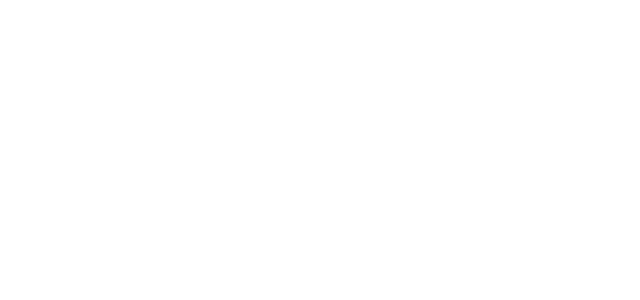
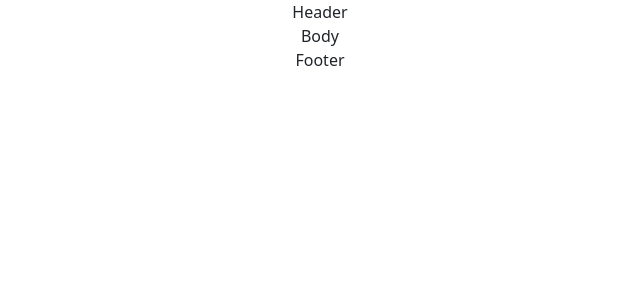
Before and after one commit to azimugv/Resturant-Project, a React (Create React App) app: page / in a window 1280 px wide. Shown: the top 300 px of the page, without its empty margins (320-960 px from the left). Built offline with nearby package versions, Linux system fonts and the light colour scheme.

Commit message:
Component tree Created

```diff
--- a/public/index.html
+++ b/public/index.html
@@ -1,14 +1,12 @@
 <!DOCTYPE html>
 <html lang="en">
+
 <head>
   <meta charset="utf-8" />
   <link rel="icon" href="%PUBLIC_URL%/favicon.ico" />
   <meta name="viewport" content="width=device-width, initial-scale=1" />
   <meta name="theme-color" content="#000000" />
-    <meta
-      name="description"
-      content="Web site created using create-react-app"
-    />
+  <meta name="description" content="Web site created using create-react-app" />
   <link rel="apple-touch-icon" href="%PUBLIC_URL%/logo192.png" />
   <!--
       manifest.json provides metadata used when your web app is installed on a
@@ -24,8 +22,9 @@
       work correctly both with client-side routing and a non-root public URL.
       Learn how to configure a non-root public URL by running `npm run build`.
     -->
-    <title>React App</title>
+  <title>Bohubrihi Resturant</title>
 </head>
+
 <body>
   <noscript>You need to enable JavaScript to run this app.</noscript>
   <div id="root"></div>
@@ -40,4 +39,5 @@
       To create a production bundle, use `npm run build` or `yarn build`.
     -->
 </body>
+
 </html>
--- a/src/App.css
+++ b/src/App.css
@@ -1,38 +1,3 @@
 .App {
   text-align: center;
 }
-
-.App-logo {
-  height: 40vmin;
-  pointer-events: none;
-}
-
-@media (prefers-reduced-motion: no-preference) {
-  .App-logo {
-    animation: App-logo-spin infinite 20s linear;
-  }
-}
-
-.App-header {
-  background-color: #282c34;
-  min-height: 100vh;
-  display: flex;
-  flex-direction: column;
-  align-items: center;
-  justify-content: center;
-  font-size: calc(10px + 2vmin);
-  color: white;
-}
-
-.App-link {
-  color: #61dafb;
-}
-
-@keyframes App-logo-spin {
-  from {
-    transform: rotate(0deg);
-  }
-  to {
-    transform: rotate(360deg);
-  }
-}
--- a/src/App.js
+++ b/src/App.js
@@ -1,9 +1,9 @@
 import './App.css';
-
+import MainComponent from './components/MainComponent';
 function App() {
   return (
     <div className="App">
-
+      <MainComponent />
     </div>
   );
 }
--- /dev/null
+++ b/src/components/Body/Body.js
@@ -0,0 +1,9 @@
+import React from 'react'
+
+const Body = () => {
+    return (
+        <div>Body</div>
+    )
+}
+
+export default Body;
--- /dev/null
+++ b/src/components/Footer/Footer.js
@@ -0,0 +1,9 @@
+import React from 'react'
+
+const Footer = () => {
+    return (
+        <div>Footer</div>
+    )
+}
+
+export default Footer;
--- /dev/null
+++ b/src/components/Header/Header.js
@@ -0,0 +1,9 @@
+import React from 'react'
+
+const Header = () => {
+    return (
+        <div>Header</div>
+    )
+}
+
+export default Header;
--- /dev/null
+++ b/src/components/MainComponent.js
@@ -0,0 +1,15 @@
+import React from 'react'
+import Header from './Header/Header';
+import Body from './Body/Body';
+import Footer from './Footer/Footer'
+const MainComponent = () => {
+    return (
+        <div>
+            <Header />
+            <Body />
+            <Footer />
+        </div >
+    )
+}
+
+export default MainComponent;
```
Lines whose indentation alone changed are shown as unchanged.
